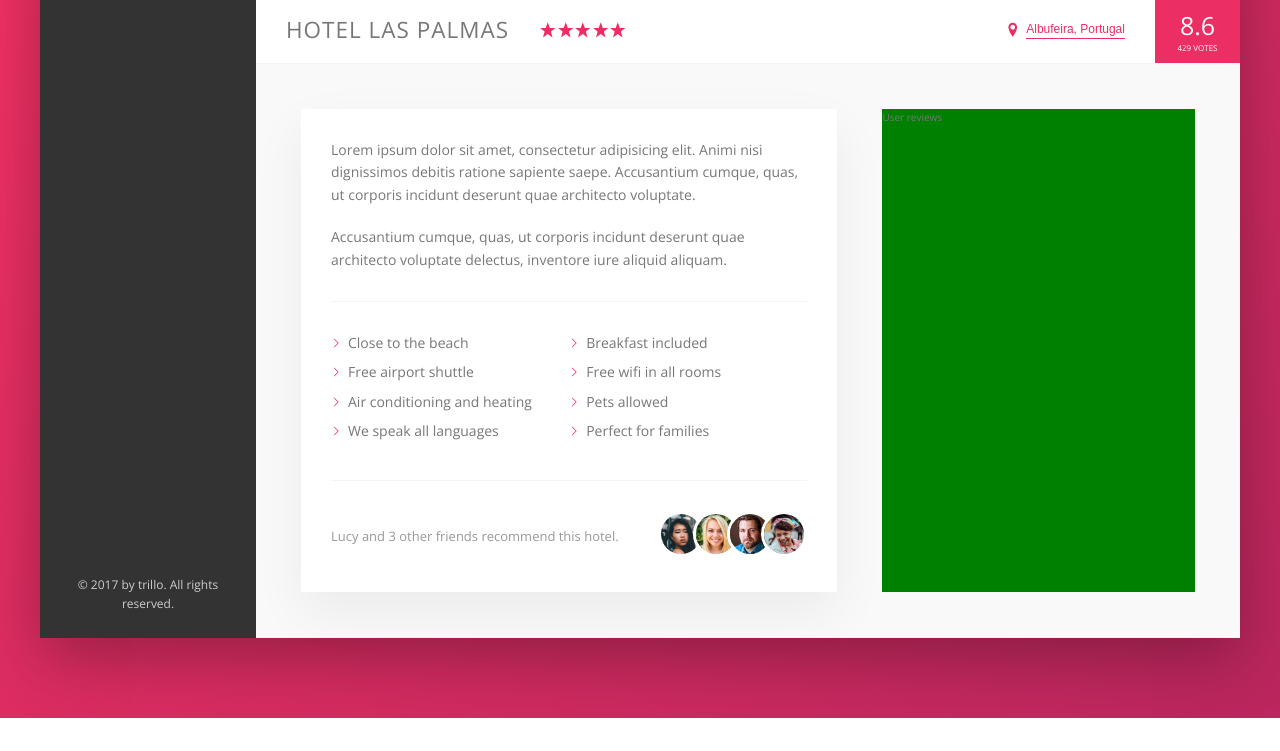
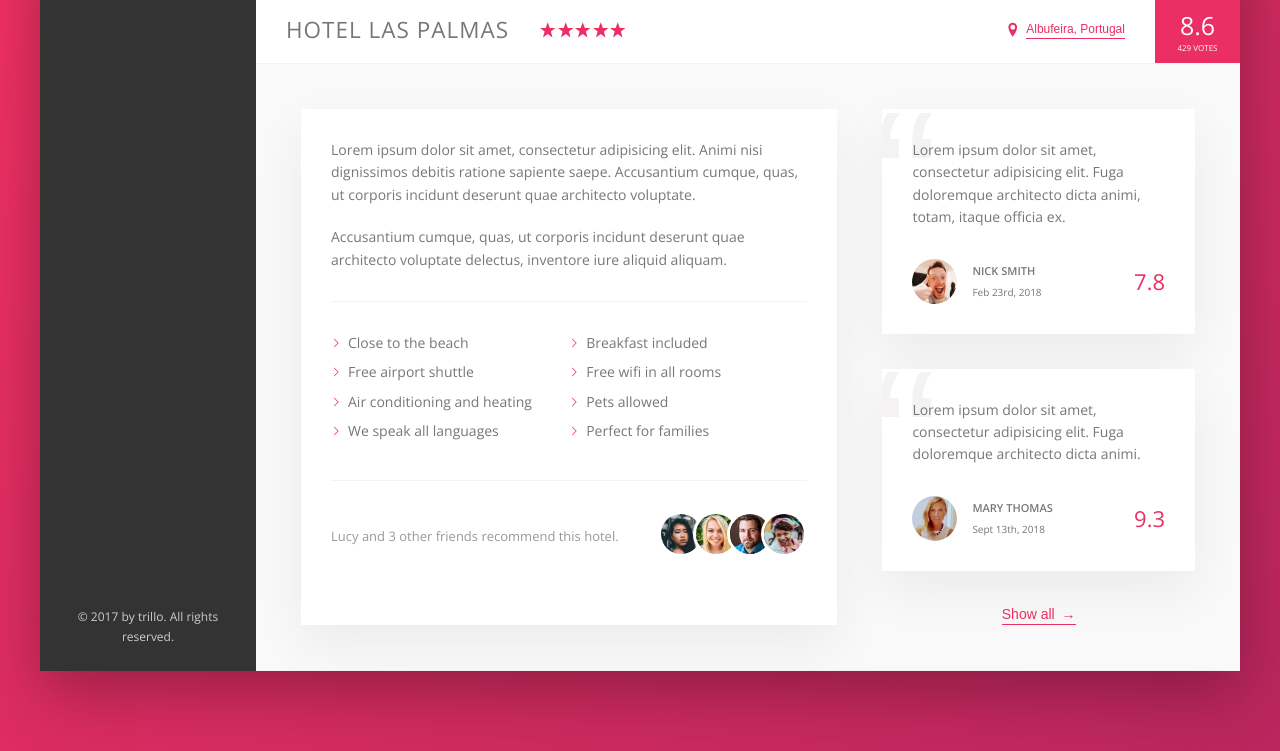
Before and after one commit to mk-hill/Trillo, a website: page index.html in a window 1280 px wide. Shown: the part 538-1289 px from the top of the page. Before the commit the page ends 1256 px from the top, so only its background shows below. Drawn offline with nearby package versions, Linux system fonts and the light colour scheme.

Commit message:
Add reviews section

```diff
--- a/index.html
+++ b/index.html
@@ -172,7 +172,35 @@
                     </div>
 
                     <div class="user-reviews">
-                        User reviews
+                        <figure class="review">
+                            <blockquote class="review__text">
+                                Lorem ipsum dolor sit amet, consectetur adipisicing elit. Fuga doloremque architecto dicta animi, totam, itaque officia ex.
+                            </blockquote>
+                            <figcaption class="review__user">
+                                <img src="img/user-1.jpg" alt="User 1" class="review__photo">
+                                <div class="review__user-box">
+                                    <p class="review__user-name">Nick Smith</p>
+                                    <p class="review__user-date">Feb 23rd, 2018</p>
+                                </div>
+                                <div class="review__rating">7.8</div>
+                            </figcaption>
+                        </figure>
+
+                        <figure class="review">
+                            <blockquote class="review__text">
+                                Lorem ipsum dolor sit amet, consectetur adipisicing elit. Fuga doloremque architecto dicta animi.
+                            </blockquote>
+                            <figcaption class="review__user">
+                                <img src="img/user-2.jpg" alt="User 2" class="review__photo">
+                                <div class="review__user-box">
+                                    <p class="review__user-name">Mary Thomas</p>
+                                    <p class="review__user-date">Sept 13th, 2018</p>
+                                </div>
+                                <div class="review__rating">9.3</div>
+                            </figcaption>
+                        </figure>
+
+                        <button class="btn-inline">Show all <span>&rarr;</span></button>
                     </div>
                 </div>
 
--- a/sass/_components.scss
+++ b/sass/_components.scss
@@ -306,8 +306,17 @@
     cursor: pointer;
     transition: all .2s;
 
+    & span {
+        margin-left: 3px;
+        transition: margin-left .2s;
+    }
+
     &:hover {
         color: var(--color-grey-dark-1);
+
+        span {
+            margin-left: 8px;
+        }
     }
 
     &:focus {
@@ -419,3 +428,69 @@
         }
     }
 }
+
+
+//////////////////////////////////////////////////
+// REVIEWS
+
+.review {
+    background-color: #fff;
+    box-shadow: var(--shadow-light);
+    padding: 3rem;
+    margin-bottom: 3.5rem;
+    position: relative;
+    overflow: hidden;
+
+    &__text {
+        margin-bottom: 3rem;
+        z-index: 10;
+        position: relative;
+    }
+
+    &__user {
+        display: flex;
+        align-items: center;
+    }
+
+    &__photo {
+        height: 4.5rem;
+        width: 4.5rem;
+        border-radius: 50%;
+        margin-right: 1.5rem;
+    }
+
+    &__user-box {
+        margin-right: auto;
+    }
+
+    &__user-name {
+        font-size: 1.1rem;
+        font-weight: 600;
+        text-transform: uppercase;
+        margin-bottom: .4rem;
+    }
+
+    &__user-date {
+        font-size: 1rem;
+        color: vara(--color-grey-dark-3);
+    }
+
+    &__rating {
+        color: var(--color-primary);
+        font-size: 2.2rem;
+        font-weight: 300;
+    }
+
+    // Quote icon on top left corner, HTML entity different usage in CSS
+    &::before {
+        content: "\201C";
+        position: absolute;
+        top: -2.75rem;
+        left: -1rem;
+        line-height: 1;
+        font-size: 20rem;
+        color: var(--color-grey-light-2);
+        font-family: sans-serif;
+        z-index: 1;
+    }
+}
--- a/sass/_layout.scss
+++ b/sass/_layout.scss
@@ -44,6 +44,7 @@
 }
 
 .detail {
+    font-size: 1.4rem;
     display: flex;
     padding: 4.5rem;
     background-color: var(--color-grey-light-1);
@@ -56,10 +57,11 @@
     padding: 3rem;
     flex: 0 0 60%;
     margin-right: 4.5rem;
-    font-size: 1.4rem;
 }
 
 .user-reviews {
-    background-color: green;
     flex: 1;
+    display: flex;
+    flex-direction: column;
+    align-items: center;
 }
```
Also changed, not shown: css/style.css.
